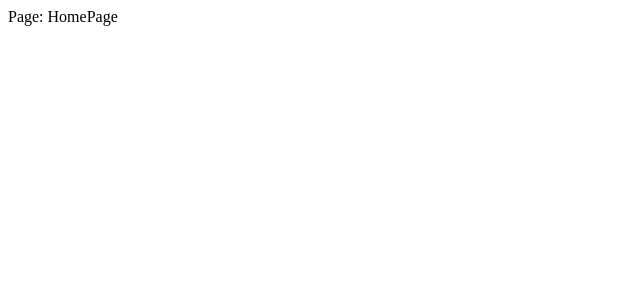
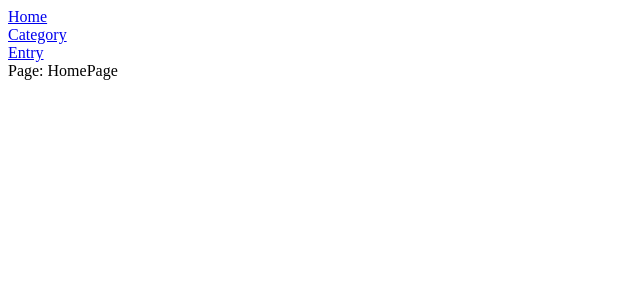
Before and after one commit to Santosh2167/routing-video, a React (Create React App) app in the folder spa/: page / in a window 1280 px wide. Shown: the top 300 px of the page, without its empty margins (0-640 px from the left). Built offline with nearby package versions, Linux system fonts and the light colour scheme.

Commit message:
replaced a and href by link and to

```diff
--- a/spa/src/components/App.js
+++ b/spa/src/components/App.js
@@ -1,5 +1,5 @@
 import React, { Component } from "react";
-import {BrowserRouter, Route} from "react-router-dom";
+import {BrowserRouter, Route,Link} from "react-router-dom";
 import CategorySelectionPage from "./pages/CategorySelectionPage";
 import HomePage from "./pages/HomePage";
 import NewEntryPage from "./pages/NewEntryPage";
@@ -14,10 +14,13 @@ class App extends Component {
             <div>
                 <BrowserRouter>
                     <div>
+                        <Link to="/">Home</Link><br/>
+                         <Link to="/category">Category</Link><br/>
+                         <Link to="/entry">Entry</Link><br/>
                         <Route path="/" component={HomePage}/>
                         <Route path="/test" component={HomePage}/>
                         <Route path="/category" component={HomePage}/>
-                        <Route path="/category/test" component={HomePage}/>
+                        <Route path="/category/test/:id" component={HomePage}/>
                         {/* <Route path="/category" component={CategorySelectionPage}/>
                         <Route path="/category/test/:id" component={NewEntryPage}/> */}
 
```
